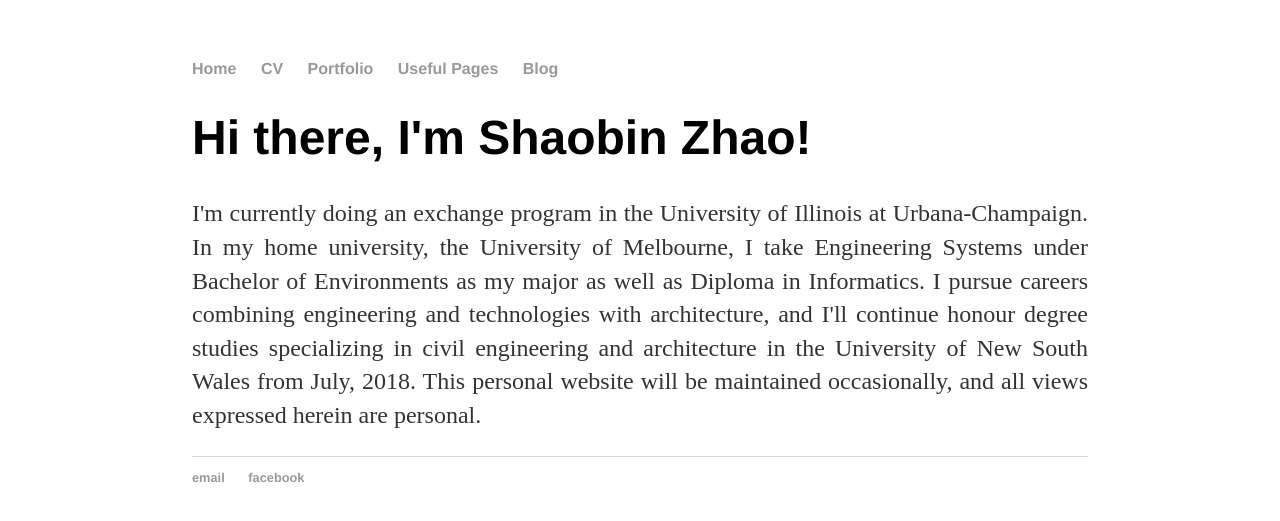
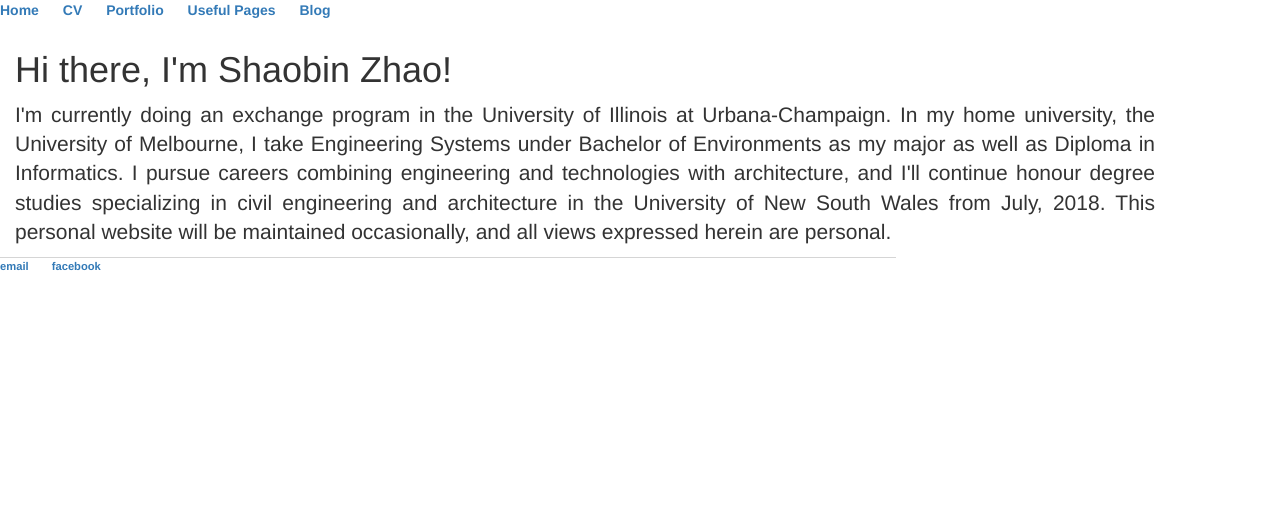
Before and after one commit to Zsbgest/Zsbgest.github.io, a Jekyll site: the page built from index.html, in a window 1280 px wide. Shown: the top 521 px of the page. Built offline with Jekyll 4.4.1, drawn with Linux system fonts in a browser that asks for light colours; nearby versions of some CDN libraries.

Commit message:
Update default.html

```diff
--- a/_layouts/default.html
+++ b/_layouts/default.html
@@ -1,9 +1,13 @@
 <!DOCTYPE html>
 <html>
-	<head>
-    <title>{{ page.title }}</title>
-		<link rel="stylesheet" type="text/css" href="/css/main.css">
-	</head>
+<head>
+   	 <title>{{ page.title }}</title>
+   	 <link rel="stylesheet" type="text/css" href="/css/main.css">
+	 <link rel="stylesheet" href="https://maxcdn.bootstrapcdn.com/bootstrap/3.3.7/css/bootstrap.min.css">
+  	<script src="https://ajax.googleapis.com/ajax/libs/jquery/3.2.1/jquery.min.js"></script>
+  	<script src="https://maxcdn.bootstrapcdn.com/bootstrap/3.3.7/js/bootstrap.min.js"></script>
+
+</head>
 	<body>
 		<nav>
     		<ul>
```
